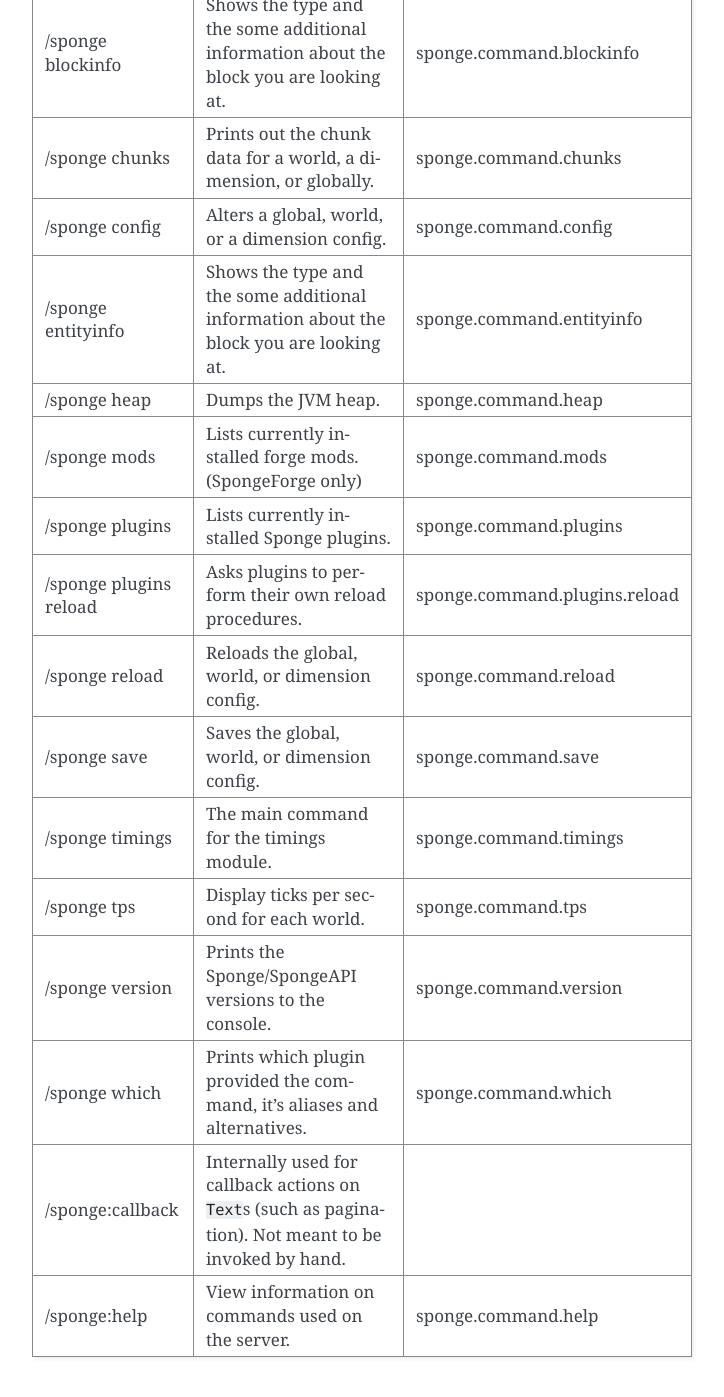
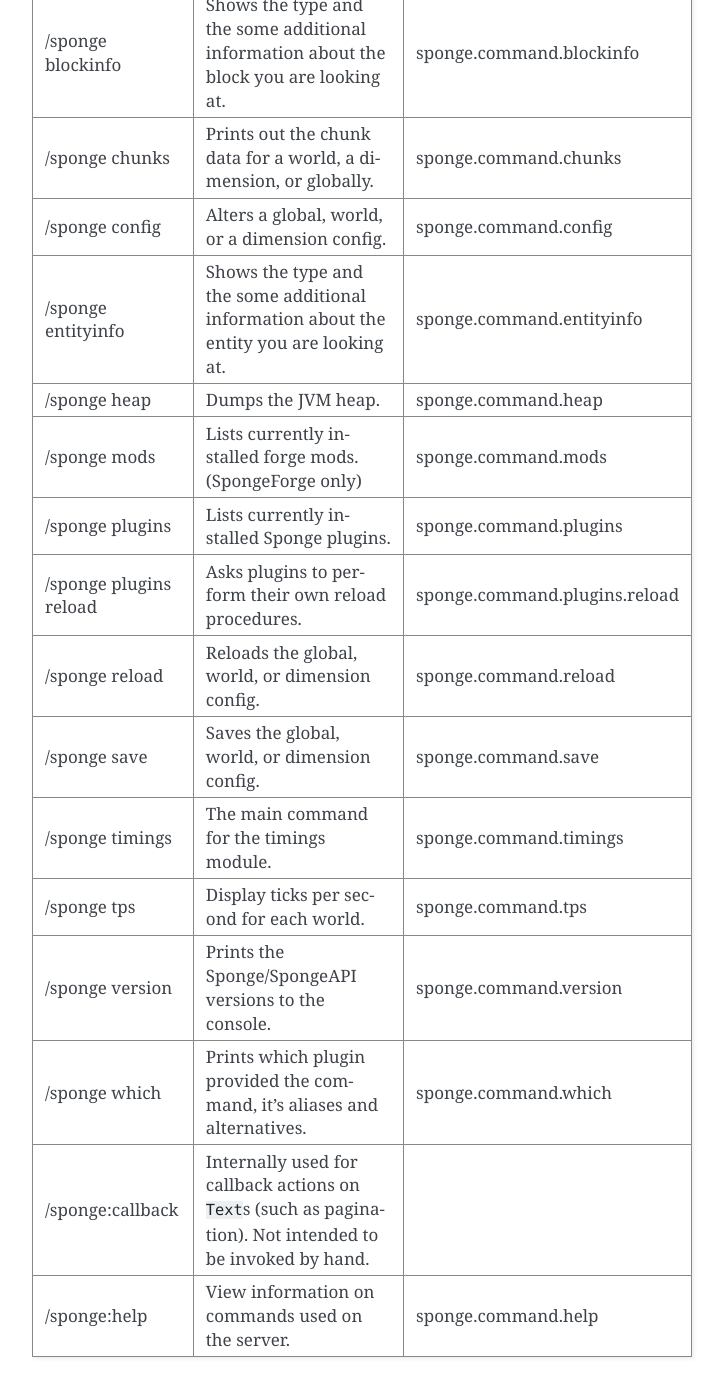
Before and after one commit to SpongePowered/SpongeDocs, a Sphinx documentation site: the page built from source/server/spongineer/commands.rst, in a window 1280 px wide and 1400 px high, scrolled down 875 px. Shown: the top 1397 px of the window, without its empty margins (388-1112 px from the left). Built offline with Sphinx 7.4.7, drawn with Linux system fonts in a browser that asks for light colours; pages that are not in the unit, such as notebooks, are missing from menus.

Commit message:
Fix comments

```diff
--- a/source/server/spongineer/commands.rst
+++ b/source/server/spongineer/commands.rst
@@ -39,7 +39,7 @@
 /sponge config          Alters a global, world, or a dimension     sponge.command.config
                         config.
 /sponge entityinfo      Shows the type and the some additional     sponge.command.entityinfo
-                        information about the block you are
+                        information about the entity you are
                         looking at.
 /sponge heap            Dumps the JVM heap.                        sponge.command.heap
 /sponge mods            Lists currently installed forge mods.      sponge.command.mods
@@ -59,7 +59,7 @@
                         it's aliases and alternatives.
 /sponge:callback        Internally used for callback actions on
                         ``Text``\s (such as pagination). Not
-                        meant to be invoked by hand.
+                        intended to be invoked by hand.
 /sponge:help            View information on commands used on the   sponge.command.help
                         server.
 ======================  =========================================  =============================
```
